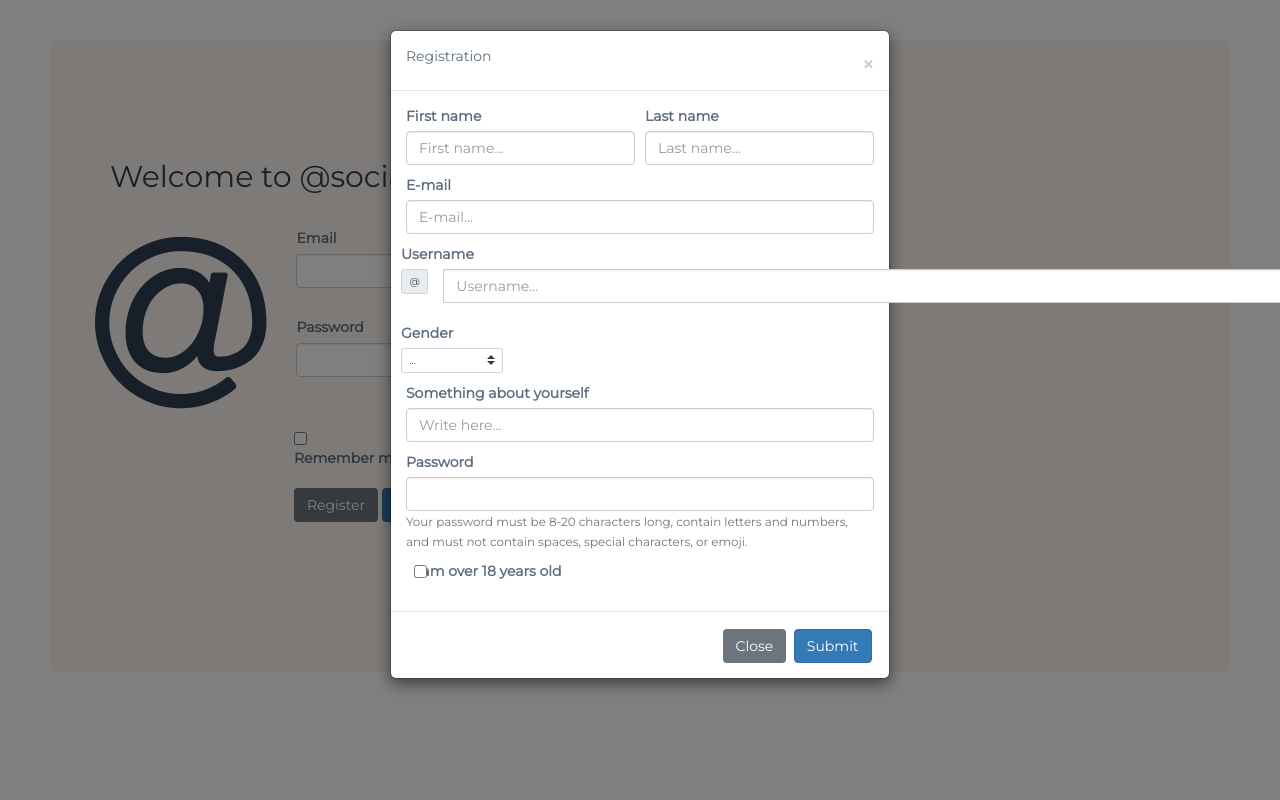
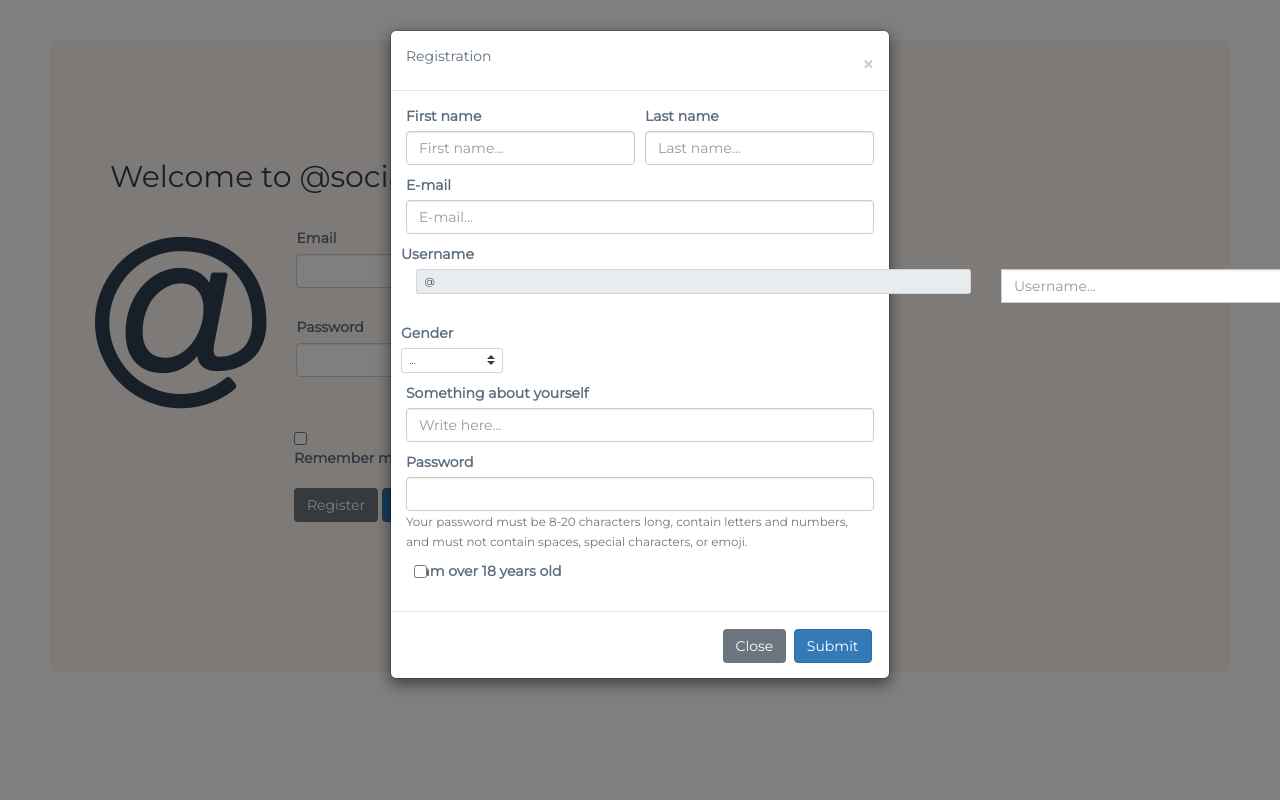
Before and after one commit to DAT250GRUPPEN/social, a Flask app: page / in a window 1280 px wide, after a click on "Register". Run offline with Flask 2, Linux system fonts and the light colour scheme; parts of the project's set-up code (start-up, migrations or seed data) failed here and were passed over; some libraries are stand-ins or nearby versions.

Commit message:
starter på mer routing ...  og litt små-justeringer på div filer..

```diff
--- a/atsocial/templates/atsocial_feed.html
+++ b/atsocial/templates/atsocial_feed.html
@@ -222,7 +222,8 @@
     </div>
     <ul>Lorem ipsum dolor, sit amet consectetur adipisicing elit. Natus qui vitae mollitia sapiente dolores quo impedit dolore rem esse aperiam magnam, illum sequi, nostrum deleniti fuga, dignissimos recusandae quibusdam delectus!</ul>
     <br><br><br><br>
-    <ul class="meny">Lorem ipsum dolor sit amet consectetur adipisicing elit. Dicta, quae asperiores! Natus veritatis voluptatibus doloremque vel voluptatum consectetur, ab asperiores possimus sint, consequatur omnis vitae aperiam modi reiciendis. Doloribus, laboriosam.</ul>
+    <ul class="meny">
+        Lorem ipsum dolor sit amet consectetur adipisicing elit. Dicta, quae asperiores! Natus veritatis voluptatibus doloremque vel voluptatum consectetur, ab asperiores possimus sint, consequatur omnis vitae aperiam modi reiciendis. Doloribus, laboriosam.</ul>
 
     </body>
 
--- a/atsocial/templates/layout.html
+++ b/atsocial/templates/layout.html
@@ -32,7 +32,7 @@
         <footer>
 
         {% block foot %}
-        <h3> Dette er en footer, kommer tilbake til denne. </h3>
+        <h3> Produced by group 27 </h3>
         {% endblock foot %}
         </footer>
         <script src="https://code.jquery.com/jquery-3.5.1.slim.min.js" integrity="sha384-DfXdz2htPH0lsSSs5nCTpuj/zy4C+OGpamoFVy38MVBnE+IbbVYUew+OrCXaRkfj" crossorigin="anonymous"></script>
--- a/atsocial/templates/login.html
+++ b/atsocial/templates/login.html
@@ -167,14 +167,14 @@
                                 <div class="input-group-prepend">
                                     <div class="container">
                                         <div class="row">
-                                            <label for="validationDefault04">Username </label>
+                                            <label for="username">Username </label>
                                         </div>
                                         <div class="row">
-                                            <div class="col-sm1">
+                                            <div class="col-sm">
                                                 <span class="input-group-text">@</span> <!-- Se her for ref/navn på meldinger -->
                                             </div>
                                             <div class="col-sm">
-                                                <input type="text" id="validationDefault04" class="form-control fix-rounded-right" placeholder="Username..." required>
+                                                <input type="text" id="username" class="form-control fix-rounded-right" placeholder="Username..." required>
                                             </div>
                                             <div class="invalid-feedback">Please choose a username.
                                             </div>
@@ -232,8 +232,6 @@
 
 
 
-
-
 <!--       DENNE ER BARE FOR AT LOGINKNAPPEN SKAL GJØRE NOE, ALT DETTE INNI HER KAN SLETTES ETTERHVERT      -->
 <div class="modal fade" id="duerloggetinn" tabindex="0" aria-labelledby="duerloggetinnLabel" aria-hidden="true">
     <div class="modal-dialog">
--- a/atsocial/views.py
+++ b/atsocial/views.py
@@ -27,3 +27,8 @@ def index():
 @app.route('/page/<int:page_id>')
 def page(page_id):
     return render_template('page.html', page=pages[page_id - 1])
+
+
+@app.route('user/<username>') # Husk at id-en for input username i registreringen heter "username"
+def username(user_id):
+    return
```
Also changed, not shown: atsocial/templates/bare_tull.html (renamed from atsocial/templates/registrering.html, +18 -4 lines), atsocial/templates/index.html (+7 -0 lines), atsocial/templates/users.html (added).
